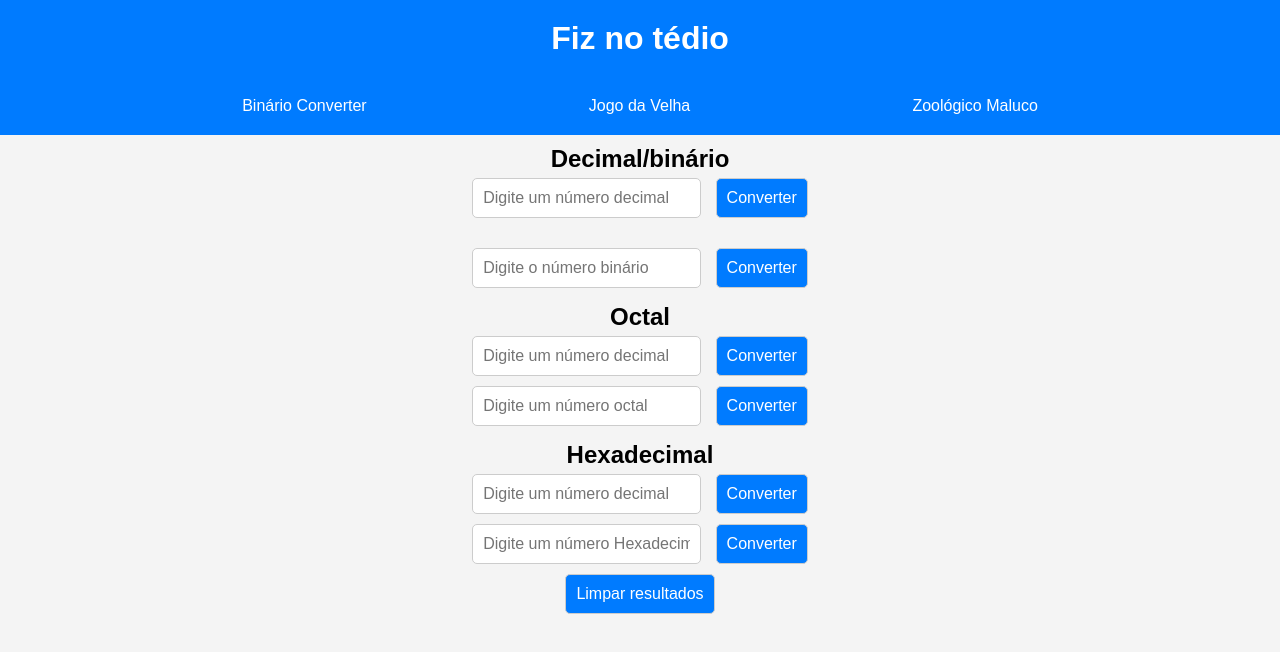
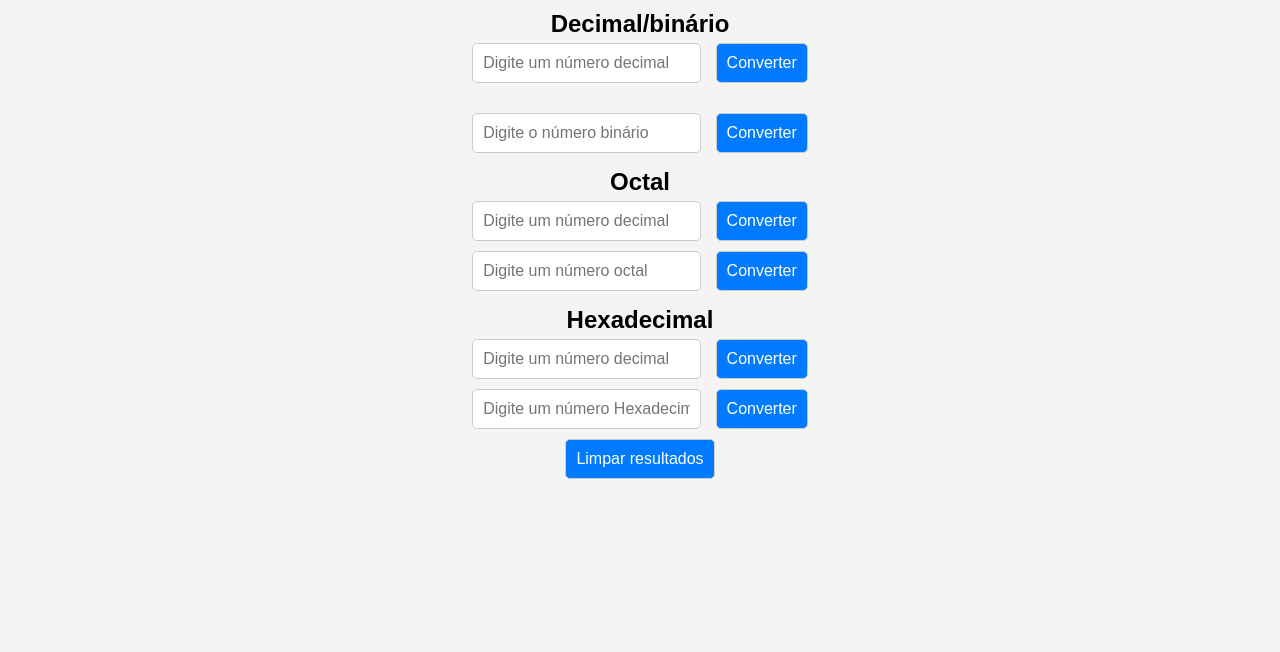
Before and after one commit to PasteldeSazon/MINI-PROJETOS, a plain HTML site: page conversor de numero binario/binario.html in a window 1280 px wide. Drawn offline with Linux system fonts and the light colour scheme.

Commit message:
feat: remoção do cabeçalho

```diff
--- a/conversor de numero binario/binario.html
+++ b/conversor de numero binario/binario.html
@@ -7,14 +7,6 @@
     <title>Binário Converter</title>
     <link rel="stylesheet" href="style.css" />
   </head>
-  <h1>Fiz no tédio</h1>
-  <header class="cabecalho">
-    <ul class="lista">
-      <span>Binário Converter</span>
-      <span>Jogo da Velha</span>
-      <span>Zoológico Maluco</span>
-    </ul>
-  </header>
   <body>
     <div class="calculadora">
       <h2>Decimal/binário</h2>
--- a/conversor de numero binario/style.css
+++ b/conversor de numero binario/style.css
@@ -32,10 +32,6 @@ button:hover {
   background-color: #0056b3;
 }
 
-h1 {
-  color: white;
-}
-
 #resultado {
   font-size: 18px;
   font-weight: bold;
@@ -43,30 +39,6 @@ h1 {
   color: #333;
 }
 
-.cabecalho, h1 {
-  display: flex;
-  justify-content: center;
-  align-items: center;
-  position: sticky;
-  top: 0;
-  background-color: #007bff;
-  padding: 20px;
-}
-
-.lista {
-  display: flex;
-  flex-direction: row;
-  width: 100%;
-  justify-content: space-evenly;
-}
-
-.lista span {
-  color: white;
-  font-family: sans-serif;
-  font-weight: 500;
-  cursor: pointer;
-}
-
 .calculadora{
   margin-top: 10px;
 }
```
